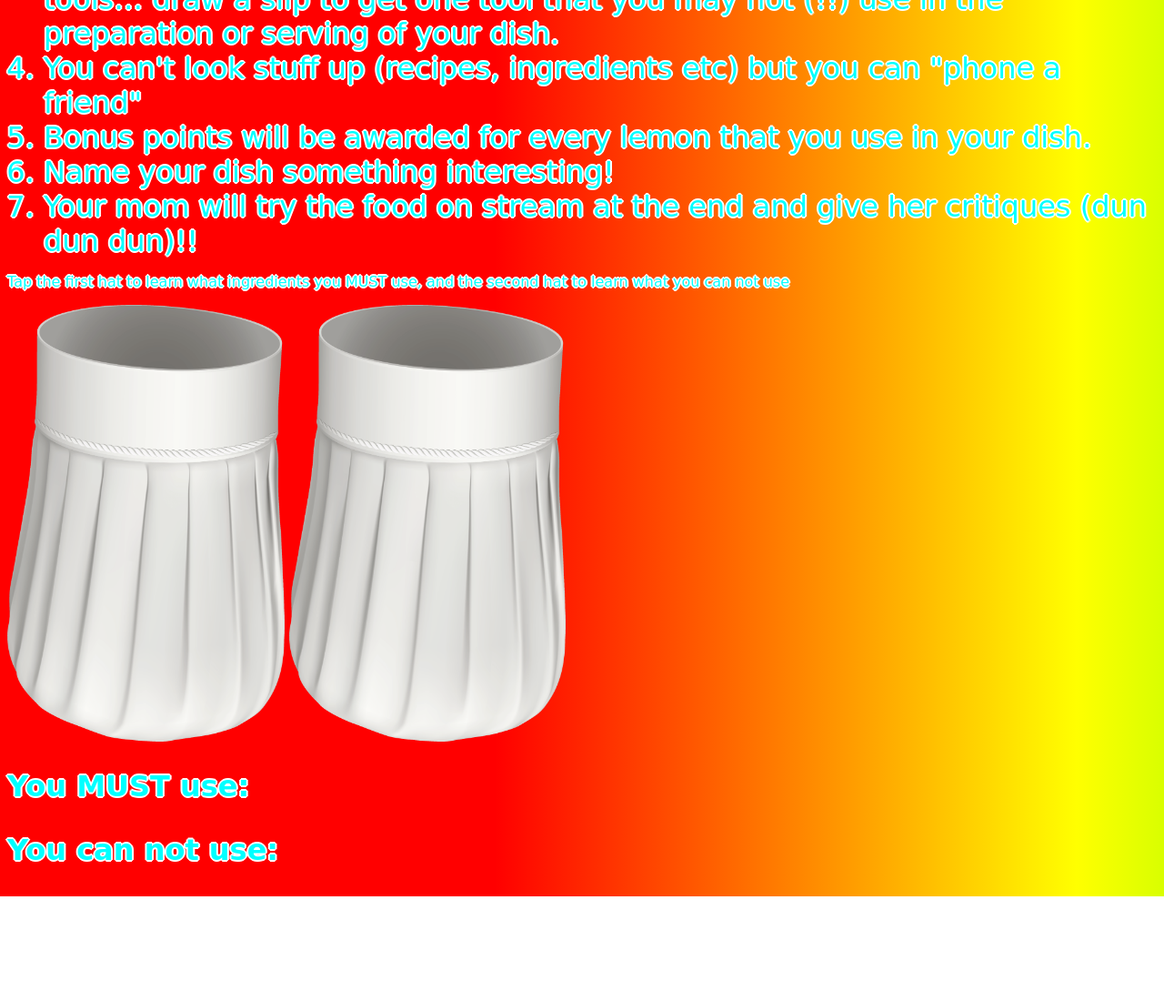
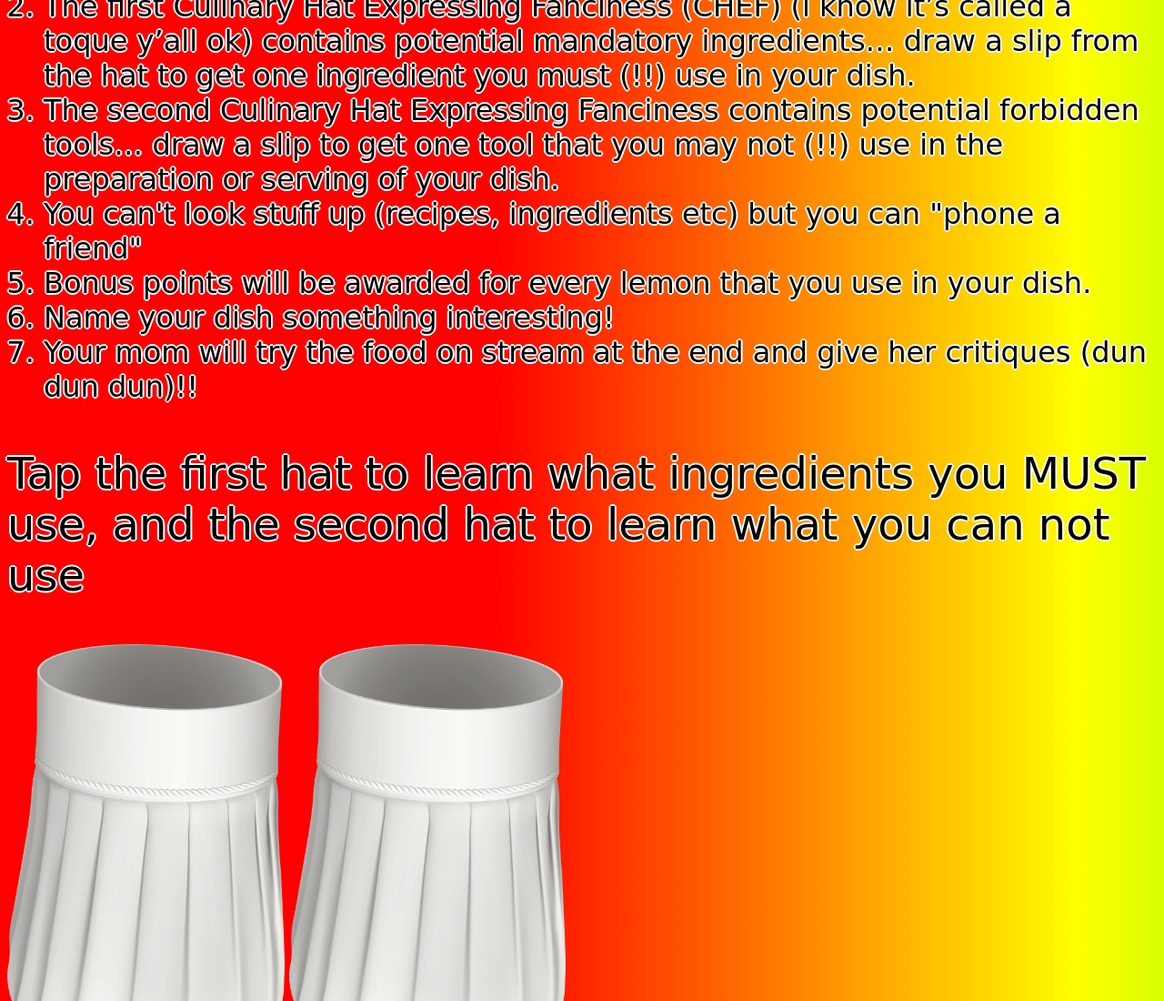
Before and after one commit to Iamnihc/mcbirth, a plain HTML site: page index.html in a window 1280 px wide. Shown: the part 647-1747 px from the top of the page at 91% size. Before the commit the page ends 1632 px from the top, so only its background shows below. Drawn offline with Linux system fonts and the light colour scheme.

Commit message:
it looks so good now

```diff
--- a/css/style.css
+++ b/css/style.css
@@ -3,7 +3,7 @@
   max-height: 60vh;
 }
 #top {
-  height: 20vh;
+  height: 40vh;
   width: 100vw;
 }
 li {
@@ -11,6 +11,9 @@ li {
 }
 h2 {
   font-size: 200%;
+}
+p {
+  font-size: 300%;
 }
 * {
   text-shadow: 2px 0 0 #fff, -2px 0 0 #fff, 0 2px 0 #fff, 0 -2px 0 #fff,
--- a/js/scripts.js
+++ b/js/scripts.js
@@ -58,19 +58,31 @@ clist = [
   "F00",
   "000",
   "000",
+  "000",
+  "000",
   "0F0",
+  "000",
+  "000",
   "000",
   "000",
   "FF0",
   "000",
   "000",
+  "000",
+  "000",
   "0FF",
+  "000",
+  "000",
   "000",
   "000",
   "00F",
   "000",
   "000",
+  "000",
+  "000",
   "F0F",
+  "000",
+  "000",
   "000",
 ];
 function colorchange() {
@@ -81,4 +93,4 @@ function colorchange() {
 }
 changeee = setInterval(() => {
   colorchange();
-}, 500);
+}, 1000);
```
Also changed, not shown: index.html (+1 -0 lines), mcbg.png.
